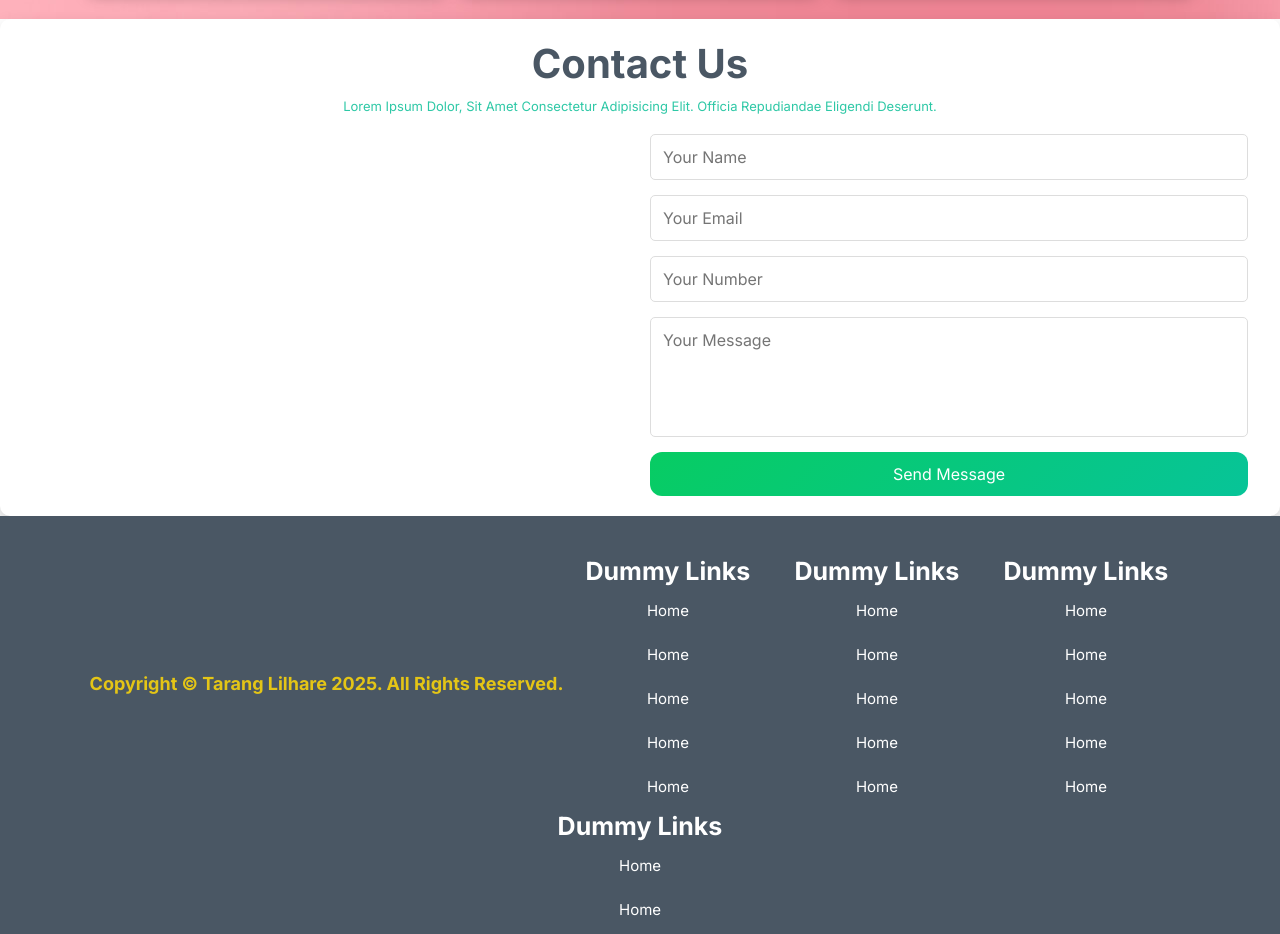
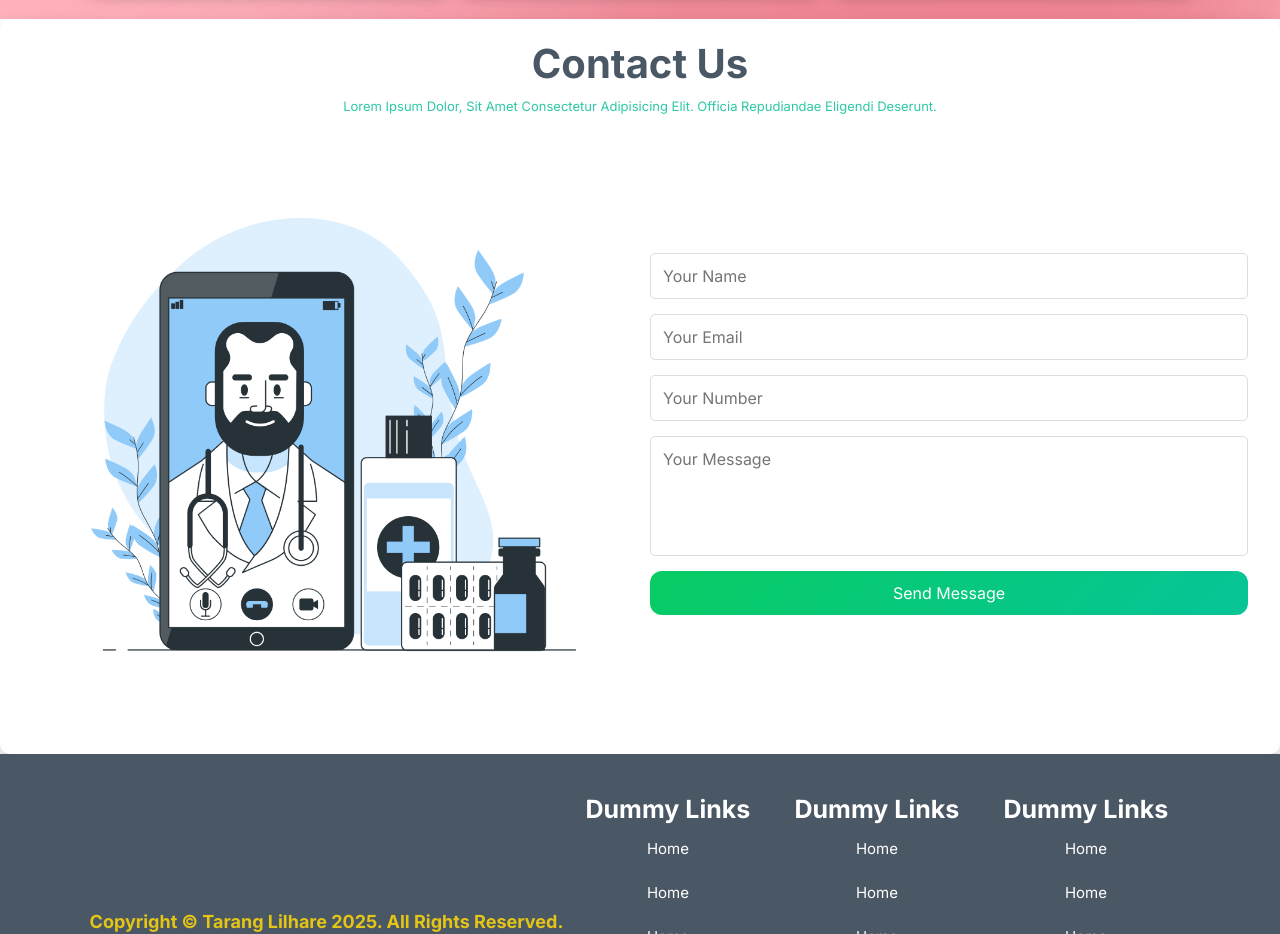
Before and after one commit to tarang00/Hospital, a plain HTML site: page index.html in a window 1280 px wide. Shown: the part 5120-6054 px from the top of the page. Drawn offline with nearby package versions, Linux system fonts and the light colour scheme; the site is published under a folder, as on GitHub Pages, so addresses that start at the root find nothing.

Commit message:
Update index.html

```diff
--- a/index.html
+++ b/index.html
@@ -406,7 +406,7 @@
         <div class="formcontent">
             <div class="rightcontact">
                 <div class="imgcontact">
-                    <img src="/images/form.png" alt="">
+                    <img src="images/form.png" alt="">
                 </div>
             </div>
             <div class="leftcontact">
```
